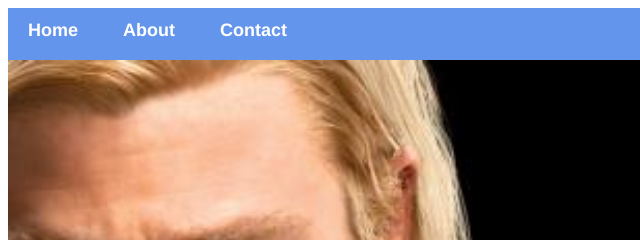
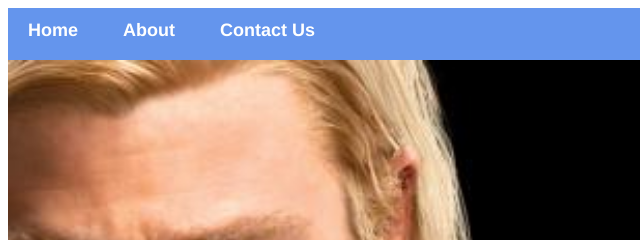
Before and after one commit to LeratoMachete/My-SuperHero-App, a plain HTML site: page index.html in a window 1280 px wide. Shown: the top 240 px of the page, 0-640 px from the left. Drawn offline with Linux system fonts and the light colour scheme.

Commit message:
Update index.html

```diff
--- a/index.html
+++ b/index.html
@@ -8,7 +8,7 @@
         <div id="menu">
             <a href="index.html"> Home </a>
             <a href="About.html"> About </a>
-            <a href="Contact.html"> Contact </a>
+            <a href="Contact.html"> Contact Us </a>
         </div>
         <div class="gallery">
             <a href="avenger-1Thor.html"> <img src="images/avengers_01.jpg"> </a>
```
